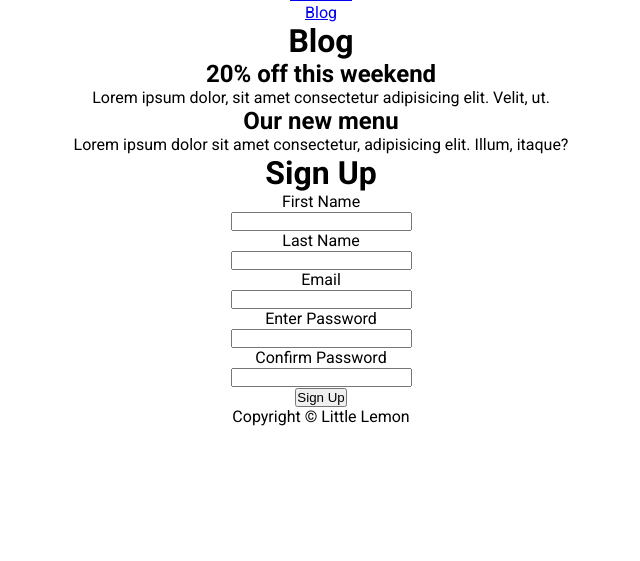
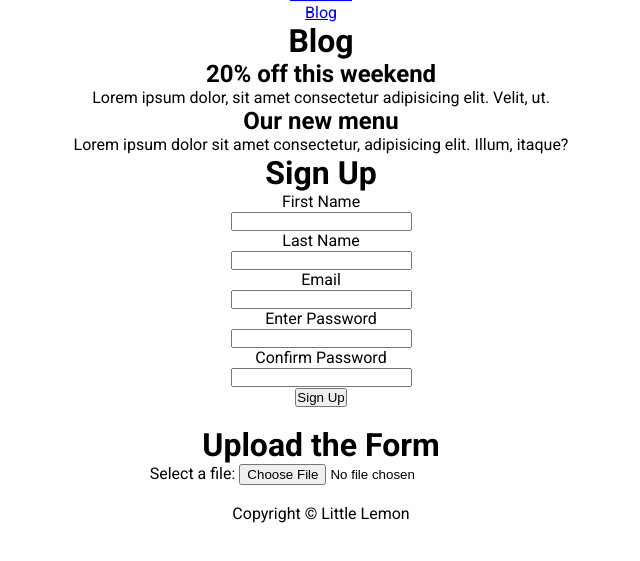
Before and after one commit to sanar4/html-css-project-1, a plain HTML site: page index.html in a window 1280 px wide. Shown: the part 189-750 px from the top of the page, without its empty margins (319-959 px from the left). Drawn offline with Linux system fonts and the light colour scheme.

Commit message:
Added File Upload form on new test-branch

```diff
--- a/index.html
+++ b/index.html
@@ -92,6 +92,16 @@
           <button type="submit">Sign Up</button>
         </div>
       </form>
+      <br />
+
+      <!-- Testing the new branch -->
+      <!-- New form for testing the branch commits -->
+      <form>
+        <h1>Upload the Form</h1>
+        <label for="myfile">Select a file:</label>
+        <input type="file" id="myfile" name="myfile" />
+      </form>
+      <br />
     </main>
 
     <footer>
```
